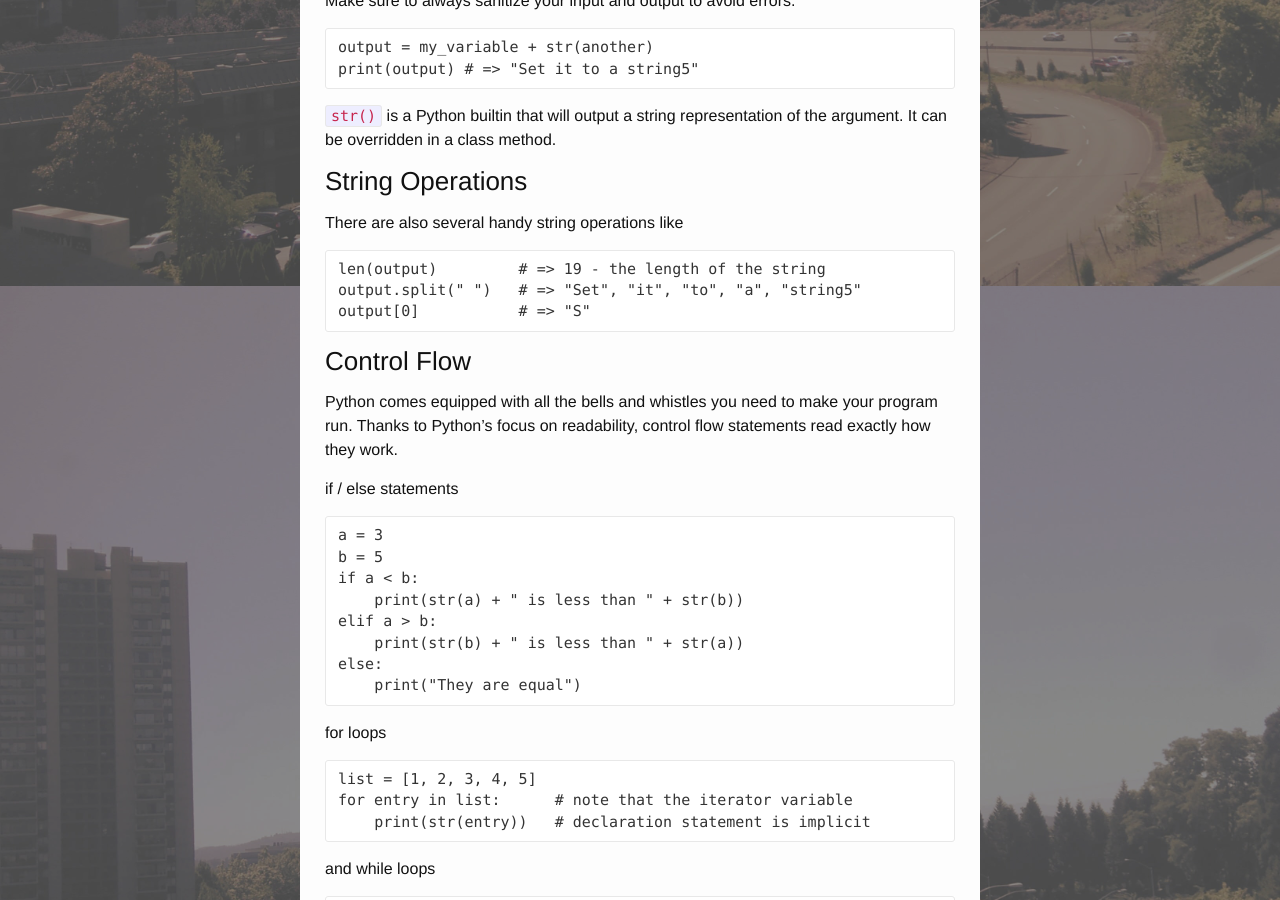
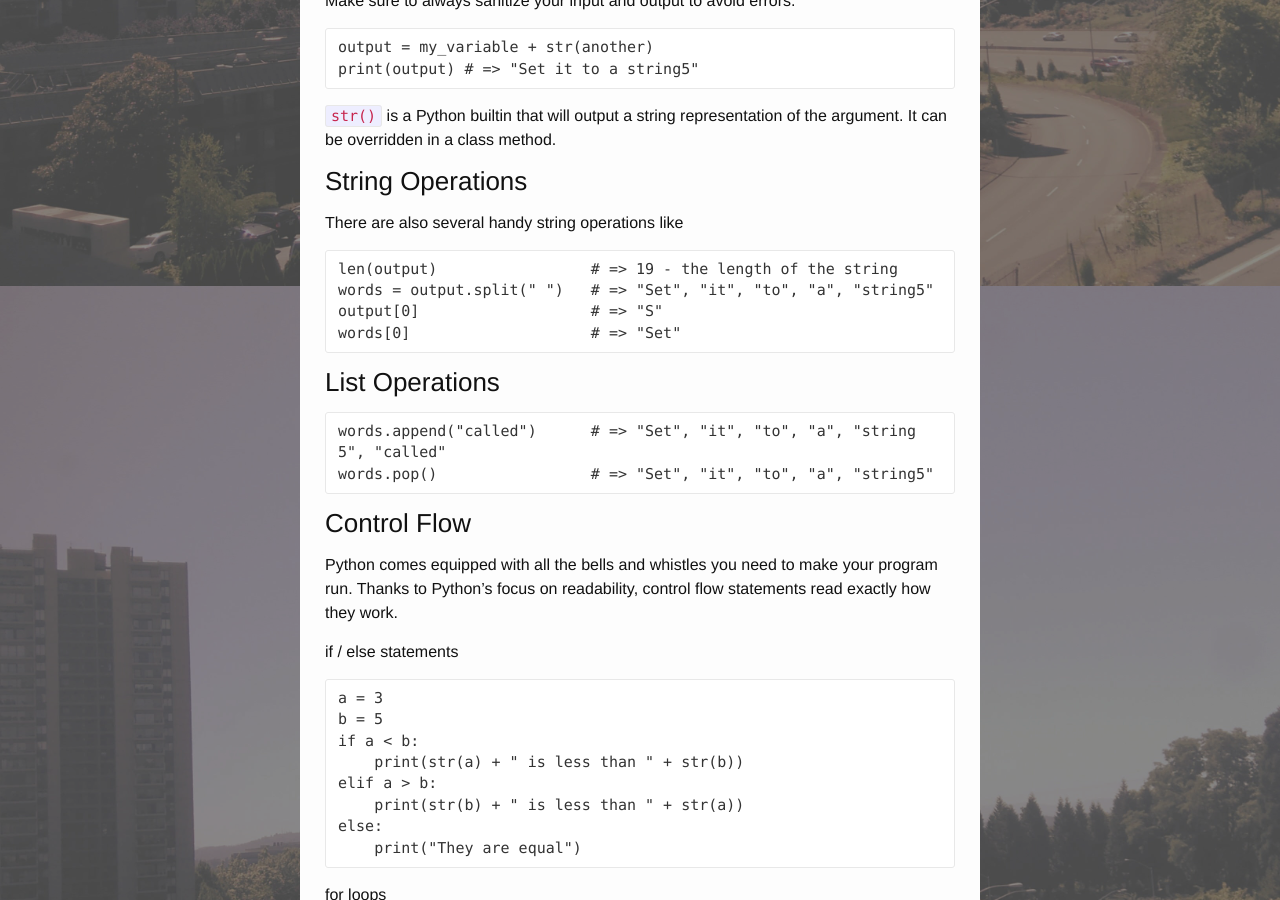
Before and after one commit to plosive/konstantinfarrell.github.io, a Jekyll site: the page built from _posts/2015-07-04-python.md, in a window 1280 px wide and 900 px high, scrolled down 2414 px. Built offline with Jekyll 4.4.1, drawn with Linux system fonts in a browser that asks for light colours; some of the changed text lies outside the part shown.

Commit message:
Update python guide

```diff
--- a/_posts/2015-07-04-python.md
+++ b/_posts/2015-07-04-python.md
@@ -1,6 +1,6 @@
 ---
 layout: post
-title: Lets learn some Python.
+title: Lets Learn Some Python.
 category: Quickstart
 exerpt: A quickstart guide and reference to some basic Python
 author: Konstantin Farrell
@@ -109,9 +109,16 @@ Make sure to always sanitize your input and output to avoid errors.
 
 There are also several handy string operations like
 
-    len(output)         # => 19 - the length of the string
-    output.split(" ")   # => "Set", "it", "to", "a", "string5"
-    output[0]           # => "S"
+    len(output)                 # => 19 - the length of the string
+    words = output.split(" ")   # => "Set", "it", "to", "a", "string5"
+    output[0]                   # => "S"
+    words[0]                    # => "Set"
+
+### List Operations
+
+    words.append("called")      # => "Set", "it", "to", "a", "string5", "called"
+    words.pop()                 # => "Set", "it", "to", "a", "string5"
+
 
 ### Control Flow
 
```
